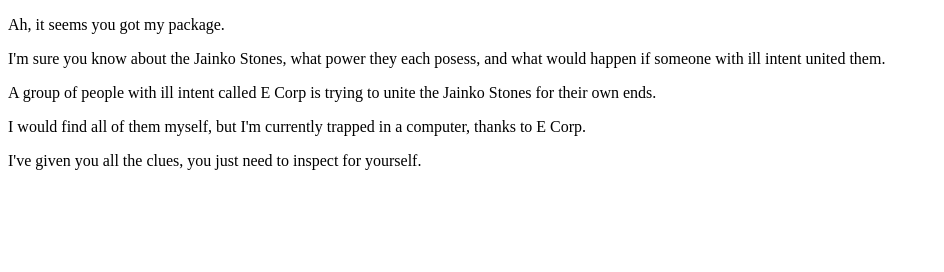
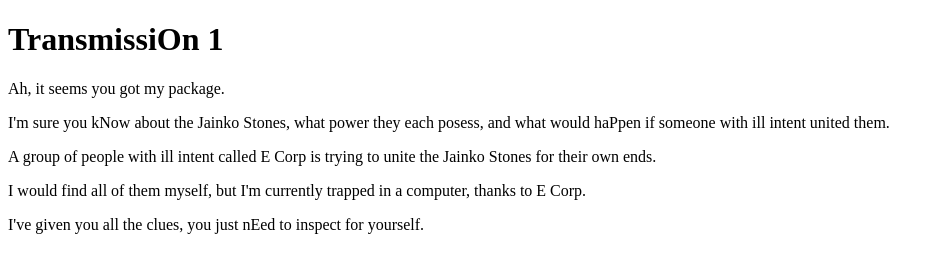
Before and after one commit to JainkoStones/jainkostones.github.io, a plain HTML site: page index.html in a window 1280 px wide. Shown: the whole page, without its empty margins (0-944 px from the left). Drawn offline with Linux system fonts and the light colour scheme.

Commit message:
Update index.html

```diff
--- a/index.html
+++ b/index.html
@@ -1,14 +1,15 @@
 <!DOCTYPE html>
 <html>
 <head>
-<title>Open Channel</title>
+<title>Open Chann3l</title>
 </head>
 <body>
+  <h1> TransmissiOn 1 </h1>
 <p>Ah, it seems you got my package.</p>
-<p>I'm sure you know about the Jainko Stones, what power they each posess, and what would happen if someone with ill intent united them.</p>
+<p>I'm sure you kNow about the Jainko Stones, what power they each posess, and what would haPpen if someone with ill intent united them.</p>
 <p>A group of people with ill intent called E Corp is trying to unite the Jainko Stones for their own ends.</p>
 <p>I would find all of them myself, but I'm currently trapped in a computer, thanks to E Corp.</p>
 <!-- 34 36 20 36 39 20 36 65 20 36 34 20 32 30 20 37 34 20 36 38 20 36 35 20 32 30 20 37 30 20 36 31 20 37 32 20 36 62 20 32 30 20 37 37 20 36 38 20 36 35 20 37 32 20 36 35 20 32 30 20 36 31 20 36 63 20 36 63 20 32 30 20 37 34 20 36 38 20 36 39 20 36 65 20 36 37 20 37 33 20 32 30 20 36 31 20 37 32 20 36 35 20 32 30 20 36 38 20 36 39 20 36 34 20 36 34 20 36 35 20 36 65 20 32 65 -->
-<p> I've given you all the clues, you just need to inspect for yourself.</p>
+<p> I've given you all the clues, you just nEed to inspect for yourself.</p>
 </body>
 </html>
```
